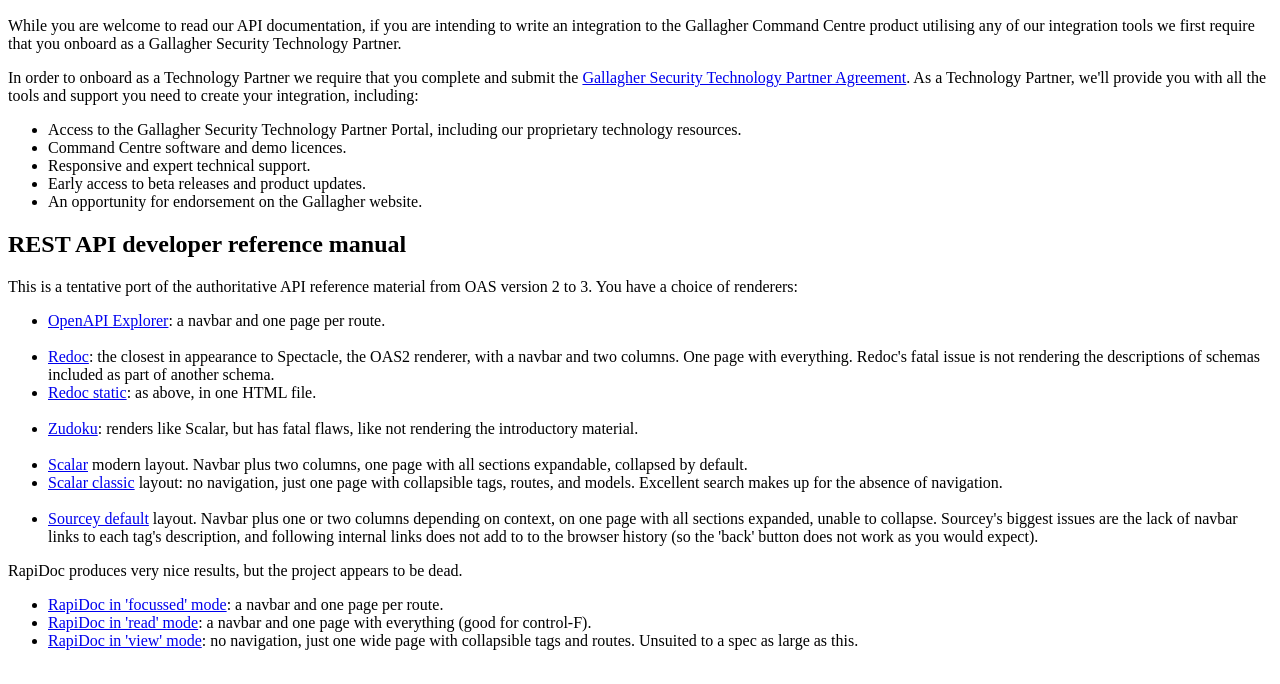
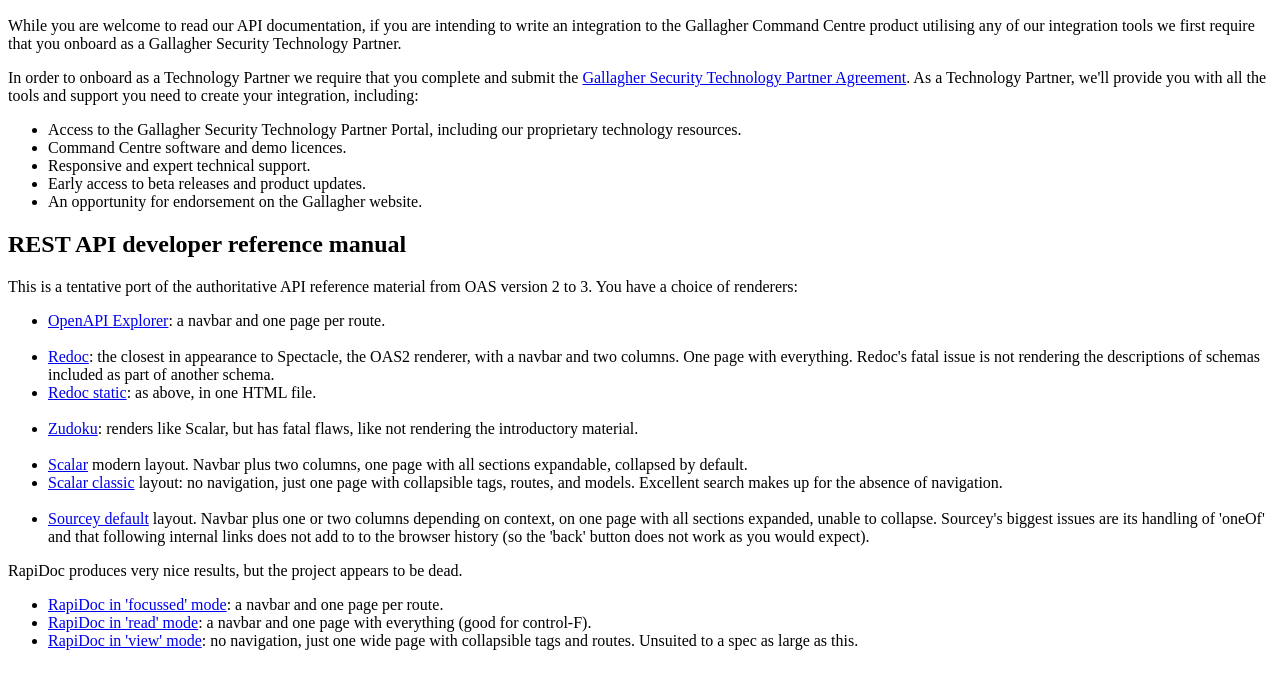
Before and after one commit to GallagherSecurity/cc-rest-docs, a plain HTML site: page oas3/index.html in a window 1280 px wide. Shown: the part 416-1100 px from the top of the page. Drawn offline with Linux system fonts and the light colour scheme.

Commit message:
outside the system

```diff
--- a/oas3/index.html
+++ b/oas3/index.html
@@ -62,7 +62,7 @@
 
 	    <li> <a href=sourcey/dist>Sourcey default</a> layout.  Navbar plus one or two columns
 	    depending on context, on one page with all sections expanded, unable to collapse.
-	    Sourcey's biggest issues are the lack of navbar links to each tag's description, and
+	    Sourcey's biggest issues are its handling of 'oneOf' and that
 	    following internal links does not add to to the browser history (so the 'back' button
 	    does not work as you would expect).</li>
 
```
Also changed, not shown: oas3/out/cc_rest.yaml, oas3/out/merged.yaml, oas3/out/out_oae.yaml, oas3/out/out_rapidoc.yaml, oas3/out/out_redoc.yaml, oas3/out/out_scalar.yaml.
